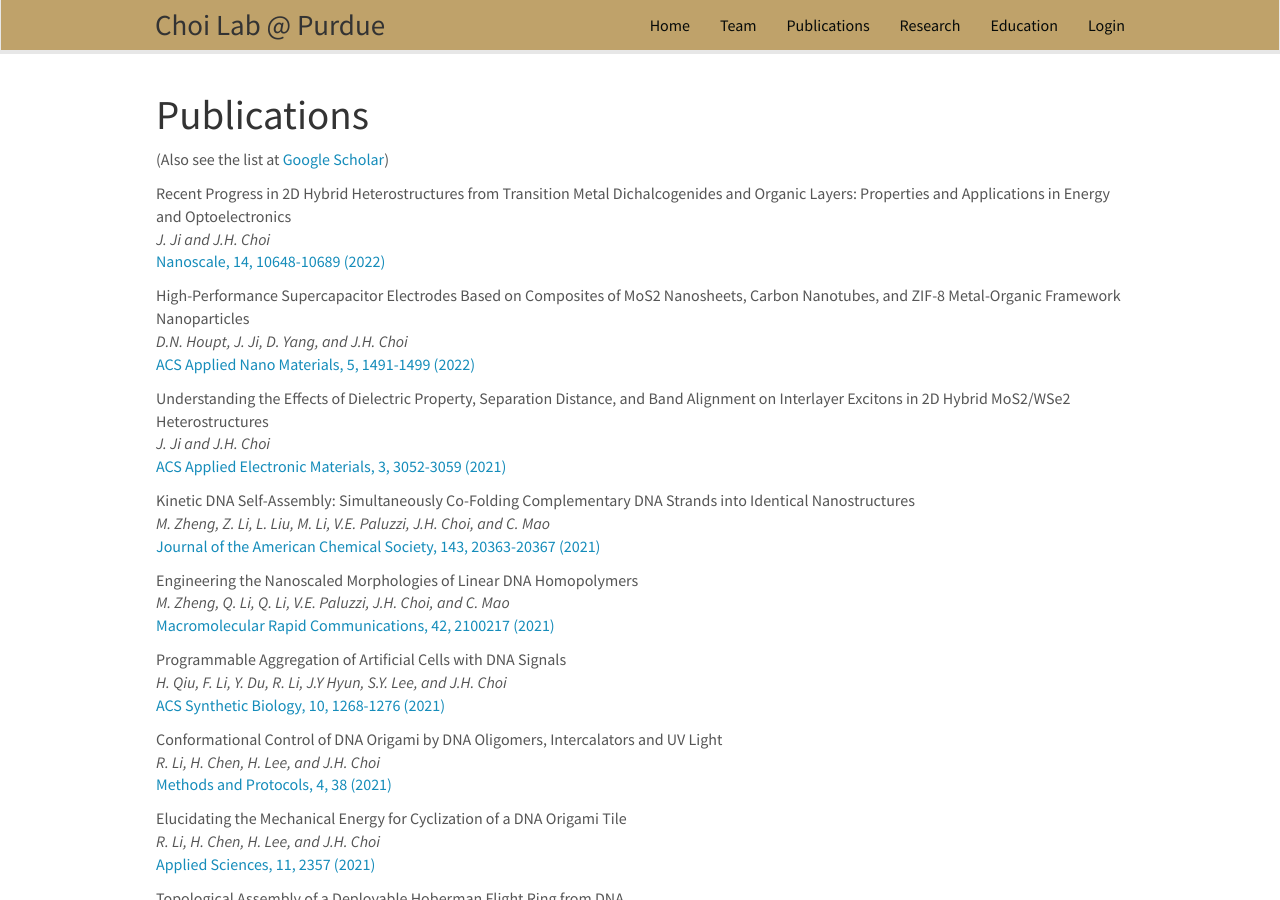
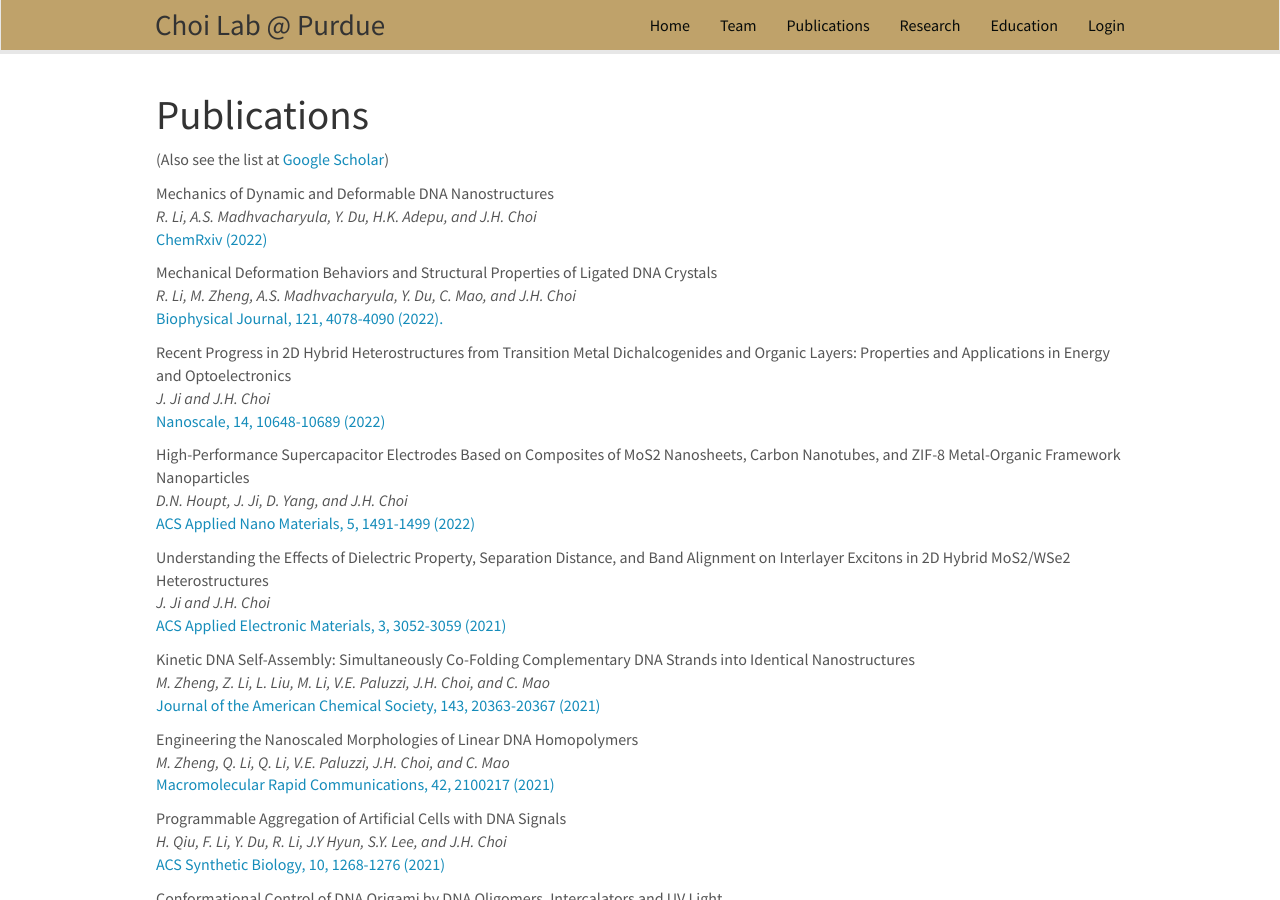
Before and after one commit to choidnalab/choidnalab.github.io, a Jekyll site: the page built from _pages/publications.md, in a window 1280 px wide and 900 px high. Built offline with Jekyll 4.4.1, drawn with Linux system fonts in a browser that asks for light colours; nearby versions of some CDN libraries.

Commit message:
Update publist.yml

```diff
--- a/_data/publist.yml
+++ b/_data/publist.yml
@@ -1,3 +1,23 @@
+- title: "Mechanics of Dynamic and Deformable DNA Nanostructures"
+  image: Conformation.png
+  description:
+  authors: R. Li, A.S. Madhvacharyula, Y. Du, H.K. Adepu, and J.H. Choi
+  link:
+    url: https://chemrxiv.org/engage/chemrxiv/article-details/6360d8ceac45c7c838a07f63
+    display: ChemRxiv (2022)
+  highlight: 0
+  news2:
+
+- title: "Mechanical Deformation Behaviors and Structural Properties of Ligated DNA Crystals"
+  image: Conformation.png
+  description:
+  authors: R. Li, M. Zheng, A.S. Madhvacharyula, Y. Du, C. Mao, and J.H. Choi
+  link:
+    url: https://www.sciencedirect.com/science/article/pii/S000634952200813X
+    display: Biophysical Journal, 121, 4078-4090 (2022).
+  highlight: 0
+  news2:
+
 - title: "Recent Progress in 2D Hybrid Heterostructures from Transition Metal Dichalcogenides and Organic Layers: Properties and Applications in Energy and Optoelectronics"
   image: Conformation.png
   description:
```
